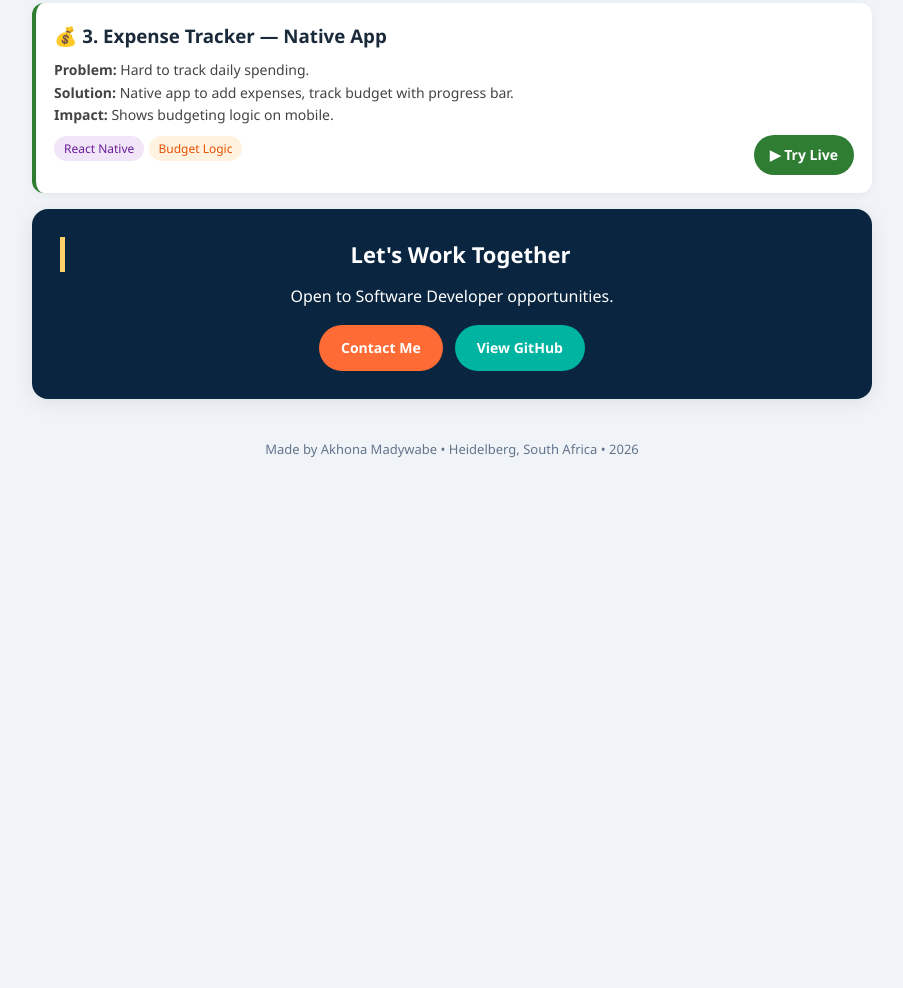
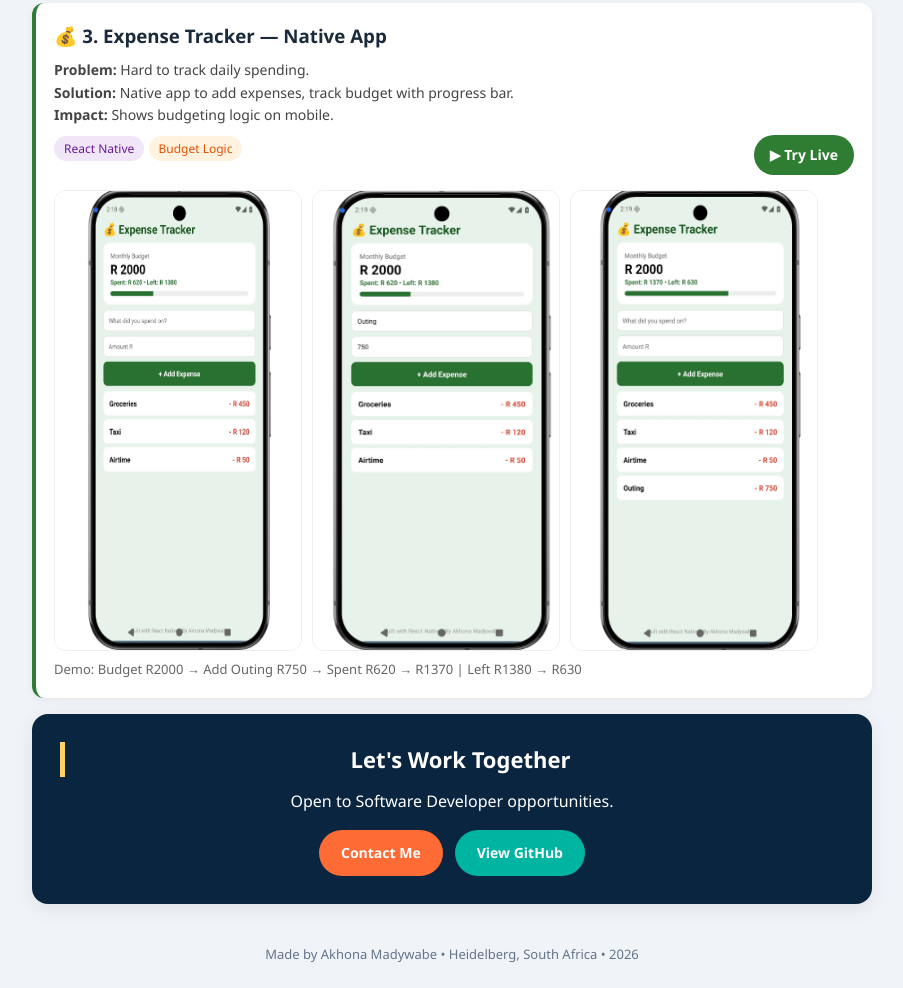
Before and after one commit to Akhona-Mady/Akhona-Mady.github.io, a plain HTML site: page index.html in a window 1280 px wide. Shown: the part 3704-4692 px from the top of the page, without its empty margins (188-1091 px from the left). Before the commit the page ends 4214 px from the top, so only its background shows below. Drawn offline with Linux system fonts and the light colour scheme.

Commit message:
Update index.html

```diff
--- a/index.html
+++ b/index.html
@@ -176,6 +176,12 @@ footer { text-align:center; padding:20px; color:#64748B; font-size:13px; }
 <span style="background:#fff3e0;color:#E65100;padding:4px 10px;border-radius:20px;font-size:12px">Budget Logic</span>
 <a href="https://snack.expo.dev/@akhonam/expense-tracker-app" target="_blank" style="float:right;background:#2E7D32;color:white;padding:9px 16px;border-radius:20px;text-decoration:none;font-weight:bold;font-size:14px">▶ Try Live</a>
 <div style="clear:both"></div>
+<div style="display:flex; gap:10px; margin-top:15px; flex-wrap:wrap;">
+<img src="expense1.png" style="width:31%; border-radius:12px; border:1px solid #eee;">
+<img src="expense2.png" style="width:31%; border-radius:12px; border:1px solid #eee;">
+<img src="expense3.png" style="width:31%; border-radius:12px; border:1px solid #eee;">
+</div>
+<p style="font-size:13px; color:#666; margin-top:8px;">Demo: Budget R2000 → Add Outing R750 → Spent R620 → R1370 | Left R1380 → R630</p>
 </div>
 
 <div class="card" style="text-align:center; background:#0A2540; color:white;">
```
